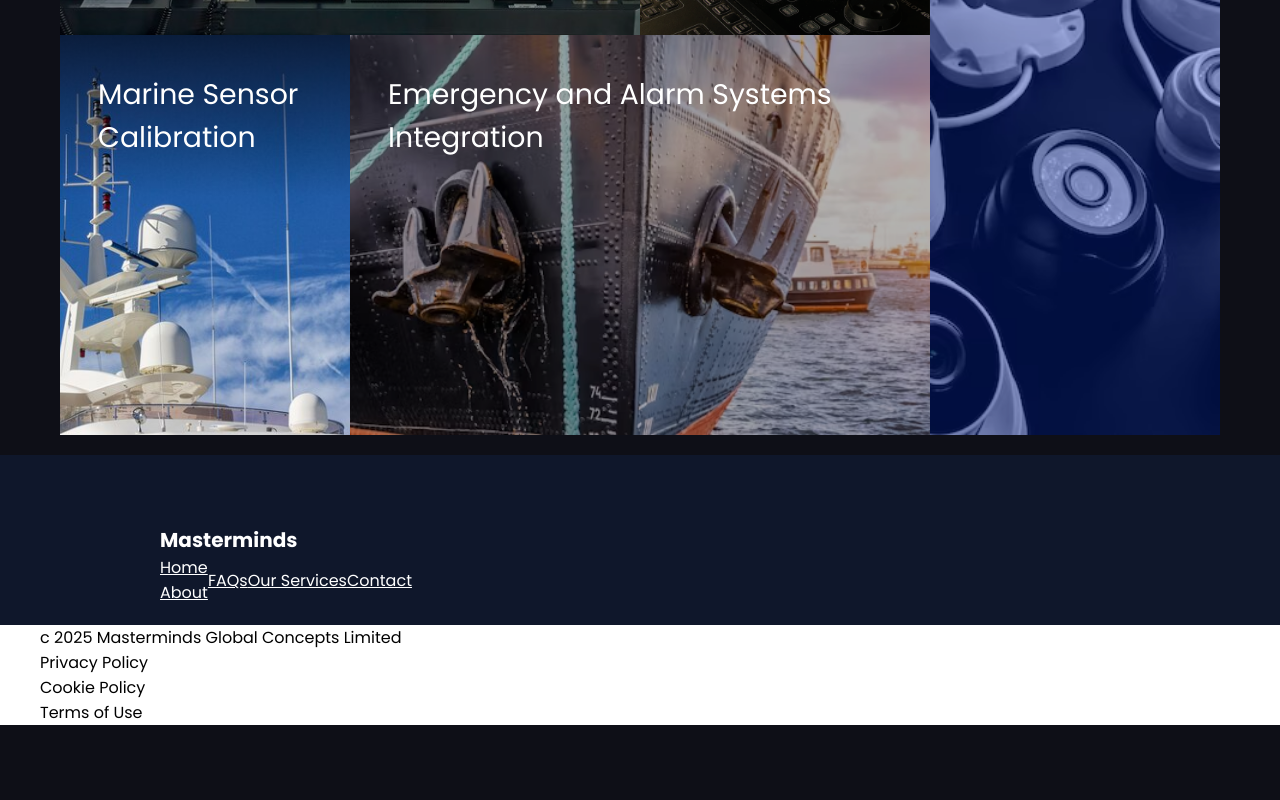
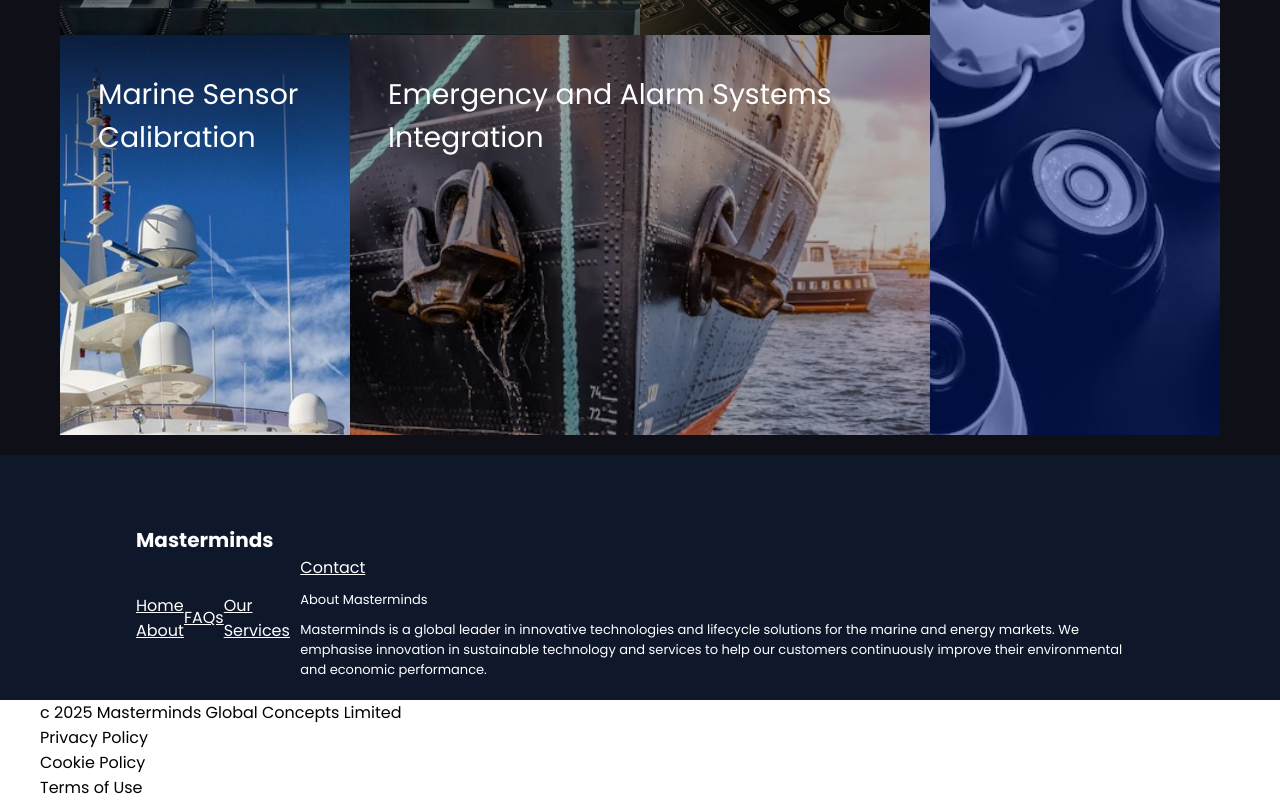
Before and after one commit to kennsawyerr/masterminds-site, a React (Vite) app: page / in a window 1280 px wide. Shown: the part 1778-2578 px from the top of the page. Before the commit the page ends 2503 px from the top, so only its background shows below. Built offline with nearby package versions, Linux system fonts and the light colour scheme.

Commit message:
added short abt to footer

```diff
--- a/src/App.css
+++ b/src/App.css
@@ -194,7 +194,6 @@ a:hover {
 footer {
   background-color: white;
   color: black;
-
 }
 
 .flex5 {
@@ -249,8 +248,8 @@ img {
   width: 100%;
   height: 100%;
 }
-.bg-footer{
-  background-color: #0F172B;
+.bg-footer {
+  background-color: #0f172b;
 }
 
 .footer-flex {
@@ -258,7 +257,7 @@ img {
   justify-content: space-around;
   padding: 70px 10px 20px;
   color: white;
-  background-color: #0F172B;
+  background-color: #0f172b;
 }
 .img-container {
   width: 300px;
@@ -400,8 +399,7 @@ img {
   display: none;
 }
 
-
-a{
+a {
   text-decoration: underline;
 }
 
@@ -482,6 +480,10 @@ a{
     display: grid;
     grid-template-columns: 1fr;
     list-style-type: square;
+  }
+  footer .container{
+    width: 100%;
+    /* padding: 0; */
   }
   .grid li {
     border-bottom: none;
@@ -579,7 +581,7 @@ a{
   }
   /* #0F172B */
 
-  footer{
+  footer {
     text-align: center;
     line-height: 2;
   }
@@ -592,14 +594,12 @@ a{
     /* justify-content: space-around; */
   }
 
-.flex5{
+  .flex5 {
     display: flex;
     flex-direction: column;
     margin: 40px auto;
     font-size: calc(16px + 4 * ((100vw - 320px) / 880));
   }
-
-
 }
 
 .tab-btn {
@@ -629,12 +629,12 @@ a{
   height: 100%;
   color: white;
   padding: 8px;
- font-size: calc(24px + 4*((100vw - 320px) / 880));
+  font-size: calc(24px + 4 * ((100vw - 320px) / 880));
 }
 
-.hvy-blue-overlay{
+.hvy-blue-overlay {
   background: linear-gradient(rgba(0, 49, 205, 0.3));
-   font-size: calc(24px + 4*((100vw - 320px) / 880));
+  font-size: calc(24px + 4 * ((100vw - 320px) / 880));
 }
 .black-overlay {
   background-color: rgba(0, 0, 0, 0.3);
@@ -645,7 +645,7 @@ a{
   height: 100%;
   color: white;
   padding: 8px;
-   font-size: calc(24px + 4*((100vw - 320px) / 880));
+  font-size: calc(24px + 4 * ((100vw - 320px) / 880));
 }
 .grid-container {
   display: grid;
@@ -673,7 +673,7 @@ a{
 
 .overlay {
   position: absolute;
-   font-size: calc(24px + 4*((100vw - 320px) / 880));
+  font-size: calc(24px + 4 * ((100vw - 320px) / 880));
   top: 0px;
   width: 100%;
   left: 0px;
@@ -716,3 +716,20 @@ a{
   grid-column: span 2;
   grid-row: span 2;
 }
+
+.br {
+  border: 2px solid red;
+}
+
+.footer-about {
+  font-size: 13px;
+  width: 100%;
+  padding: 0;
+}
+.footer-cont{
+  width: 100%;
+}
+.footer-cont h4{
+  font-weight: normal;
+  padding: 10px 0;
+}
--- a/src/components/Footer.jsx
+++ b/src/components/Footer.jsx
@@ -3,7 +3,7 @@ const Footer = () => {
     <>
       <footer>
         <div className=" footer-flex ">
-          <div className="container">
+          <div className="">
             {" "}
             <div className="text-box-cont">
               {/* <p className="">
@@ -32,8 +32,19 @@ const Footer = () => {
                   </li>
                 </ul>
 
-                <ul>
-                  <li><a href="#">Contact</a></li>
+                <ul className="footer-cont">
+                  <li>
+                    <a href="#">Contact</a>
+                  </li>
+
+                  <li className="footer-about">
+                    <h4>About Masterminds</h4> Masterminds is a global leader in
+                    innovative technologies and lifecycle solutions for the
+                    marine and energy markets. We emphasise innovation in
+                    sustainable technology and services to help our customers
+                    continuously improve their environmental and economic
+                    performance.
+                  </li>
                   {/* <li>service@mastermindsng.com</li>
                 <li>+2348034029099</li>
                 <li>+2348023178009</li> */}
@@ -50,7 +61,6 @@ const Footer = () => {
           <li>Terms of Use</li>
         </ul>
       </footer>
-
     </>
   );
 };
```
Lines whose indentation alone changed are shown as unchanged.
